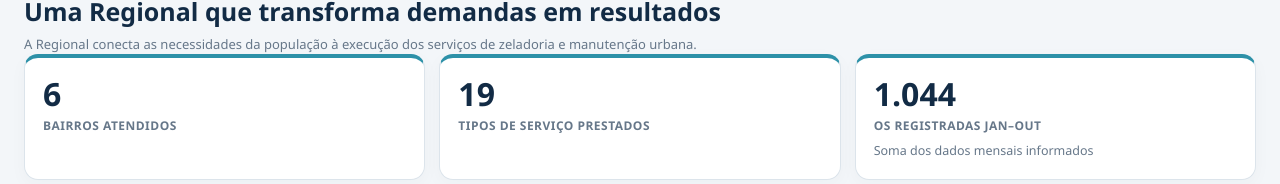
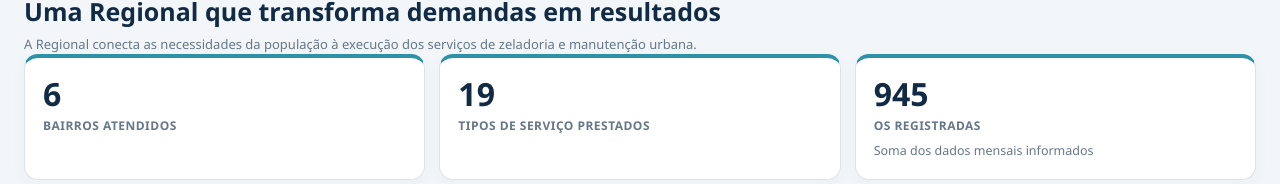
Before and after one commit to maparibeiraopires-source/APRESENTACAO_2026, a plain HTML site: page index.html in a window 1280 px wide. Shown: the part 602-786 px from the top of the page. Drawn offline with Linux system fonts and the light colour scheme.

Commit message:
Update index.html

```diff
--- a/index.html
+++ b/index.html
@@ -57,7 +57,7 @@ footer{background:var(--navy);color:#dce8f1;text-align:center;padding:20px;borde
  <div class="grid three">
   <div class="card metric"><strong>6</strong><span>BAIRROS ATENDIDOS</span></div>
   <div class="card metric"><strong>19</strong><span>TIPOS DE SERVIÇO PRESTADOS</span></div>
-  <div class="card metric"><strong>1.044</strong><span>OS REGISTRADAS JAN–OUT</span><small>Soma dos dados mensais informados</small></div>
+  <div class="card metric"><strong>945</strong><span>OS REGISTRADAS</span><small>Soma dos dados mensais informados</small></div>
  </div>
  <div class="callout" style="margin-top:14px"><b>Evolução da gestão implantada em 3 fases</b><br>Diretrizes: padronização, eficiência e rastreabilidade — do registro inicial à execução e comprovação do serviço. Os indicadores distinguem registros históricos recuperados em papel e dados acompanhados pela metodologia implantada.</div>
 </section>
```
